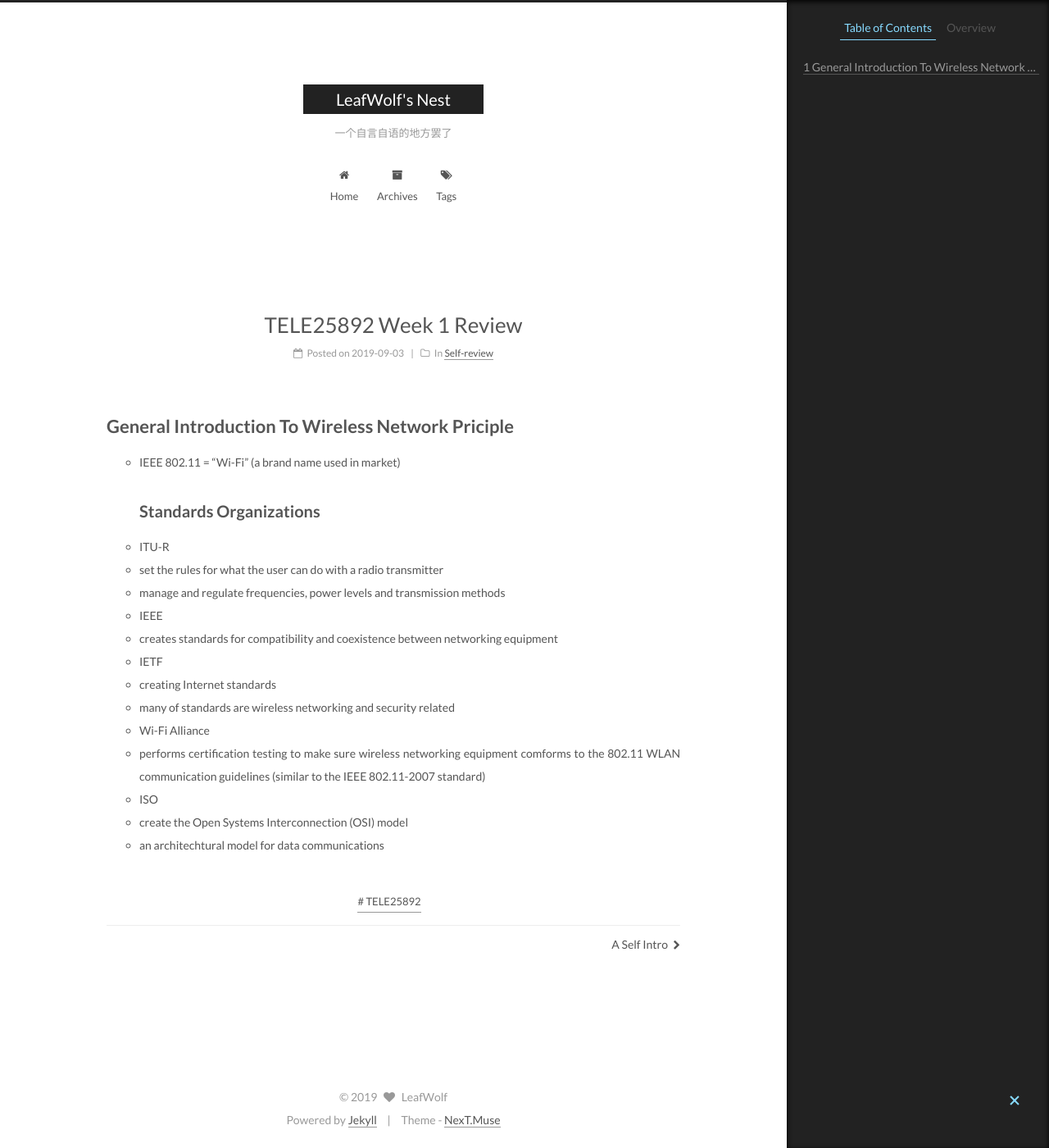
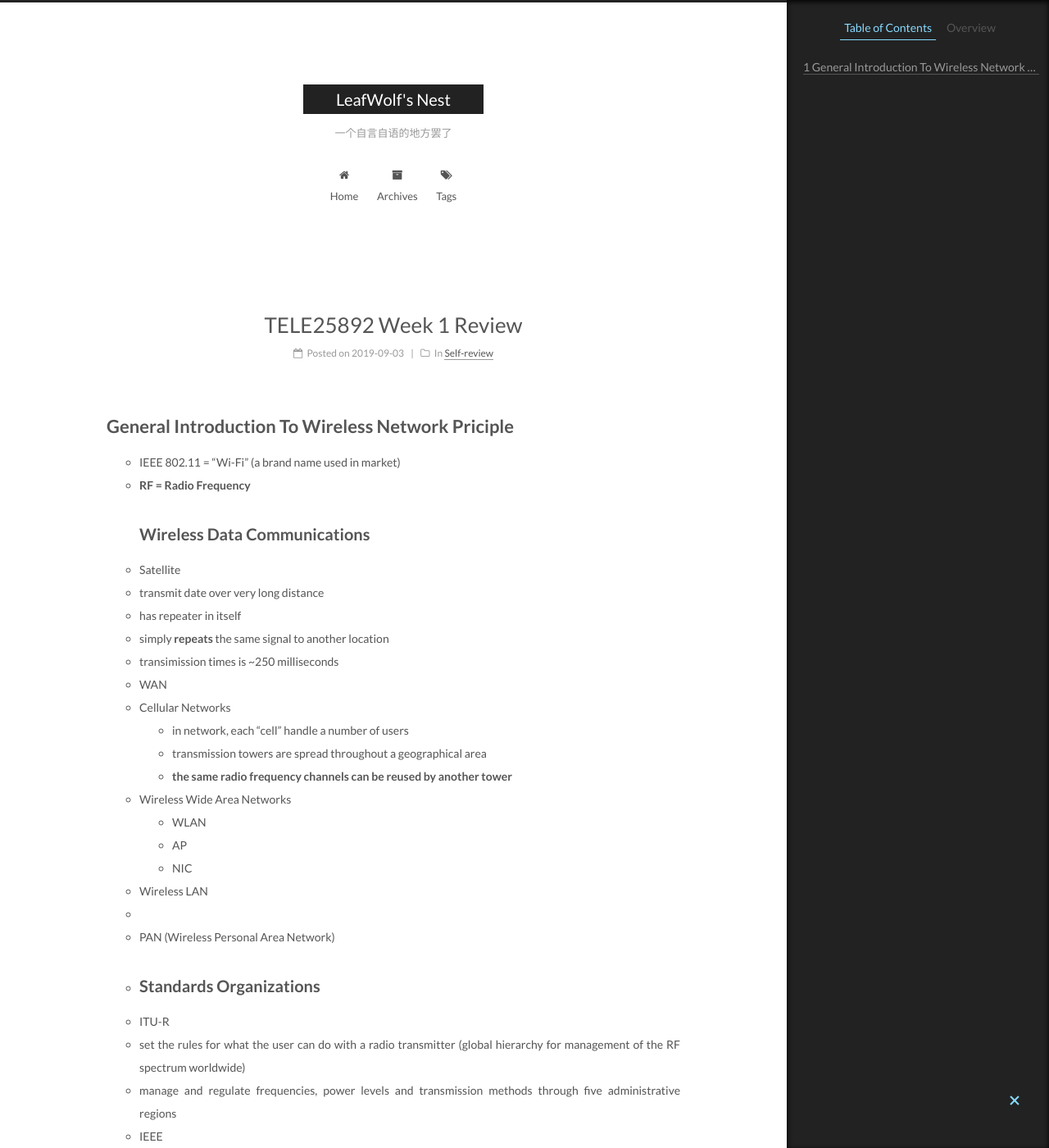
Before and after one commit to ALeafWolf/aleafwolf.github.io, a Jekyll site: the page built from _posts/2019-09-03-TELE-review-w1.md, in a window 1280 px wide and 1400 px high. Shown: the whole window at 82% size. Built offline with Jekyll 4.4.1, drawn with Linux system fonts in a browser that asks for light colours.

Commit message:
Update 2019-09-03-TELE-review-w1.md

```diff
--- a/_posts/2019-09-03-TELE-review-w1.md
+++ b/_posts/2019-09-03-TELE-review-w1.md
@@ -5,10 +5,30 @@ tag: TELE25892
 ---
 # General Introduction To Wireless Network Priciple
 * IEEE 802.11 = "Wi-Fi" (a brand name used in market)
+* **RF = Radio Frequency**
+## Wireless Data Communications
+* Satellite
+- transmit date over very long distance
+- has repeater in itself
+- simply **repeats** the same signal to another location
+- transimission times is ~250 milliseconds
+* WAN
+- Cellular Networks
+  - in network, each "cell" handle a number of users
+  - transmission towers are spread throughout a geographical area
+  - **the same radio frequency channels can be reused by another tower**
+- Wireless Wide Area Networks
+  - WLAN
+  - AP
+  - NIC
+* Wireless LAN
+-
+* PAN (Wireless Personal Area Network)
+-
 ## Standards Organizations
 * ITU-R
-- set the rules for what the user can do with a radio transmitter
-- manage and regulate frequencies, power levels and transmission methods
+- set the rules for what the user can do with a radio transmitter (global hierarchy for management of the RF spectrum worldwide)
+- manage and regulate frequencies, power levels and transmission methods through five administrative regions
 * IEEE
 - creates standards for compatibility and coexistence between networking equipment
 * IETF
```
